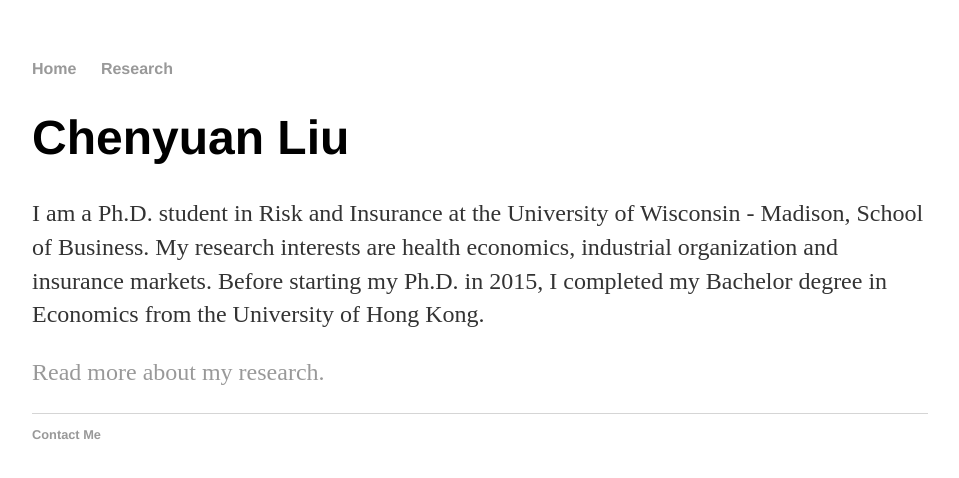
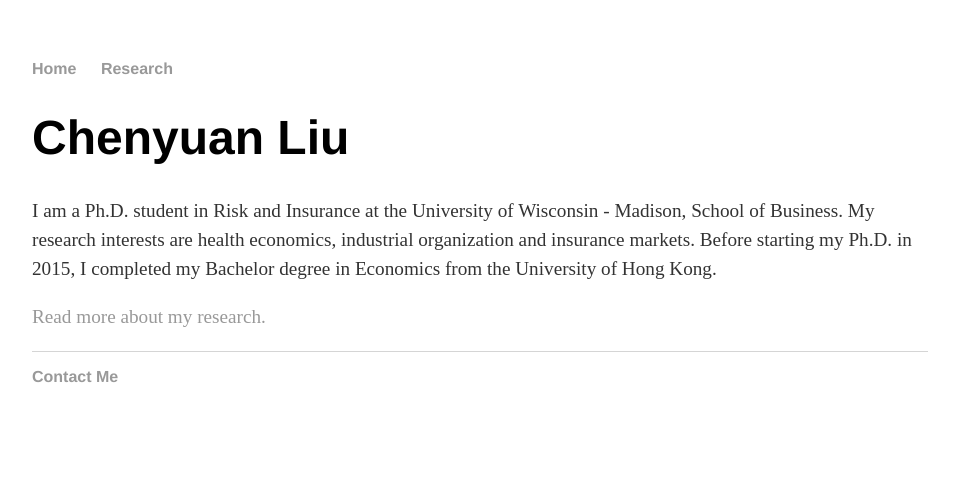
Before and after one commit to trifen/feng3hu.github.io, a Jekyll site: the page built from index.html, in a window 1280 px wide. Shown: the top 478 px of the page, without its empty margins (160-1119 px from the left). Built offline with Jekyll 4.4.1, drawn with Linux system fonts in a browser that asks for light colours.

Commit message:
Update main.css

```diff
--- a/css/main.css
+++ b/css/main.css
@@ -24,13 +24,13 @@ h1 {
     font-family:'Helvetica', 'Arial', 'Sans-Serif';
 }
 p {
-    font-size: 1.5em;
-    line-height: 1.4em;
+    font-size: 1.2em;
+    line-height: 1.5em;
     color: #333;
 }
 footer {
     border-top: 1px solid #d5d5d5;
-    font-size: .8em;
+    font-size: 1em;
 }
 
 ul.posts {
```
